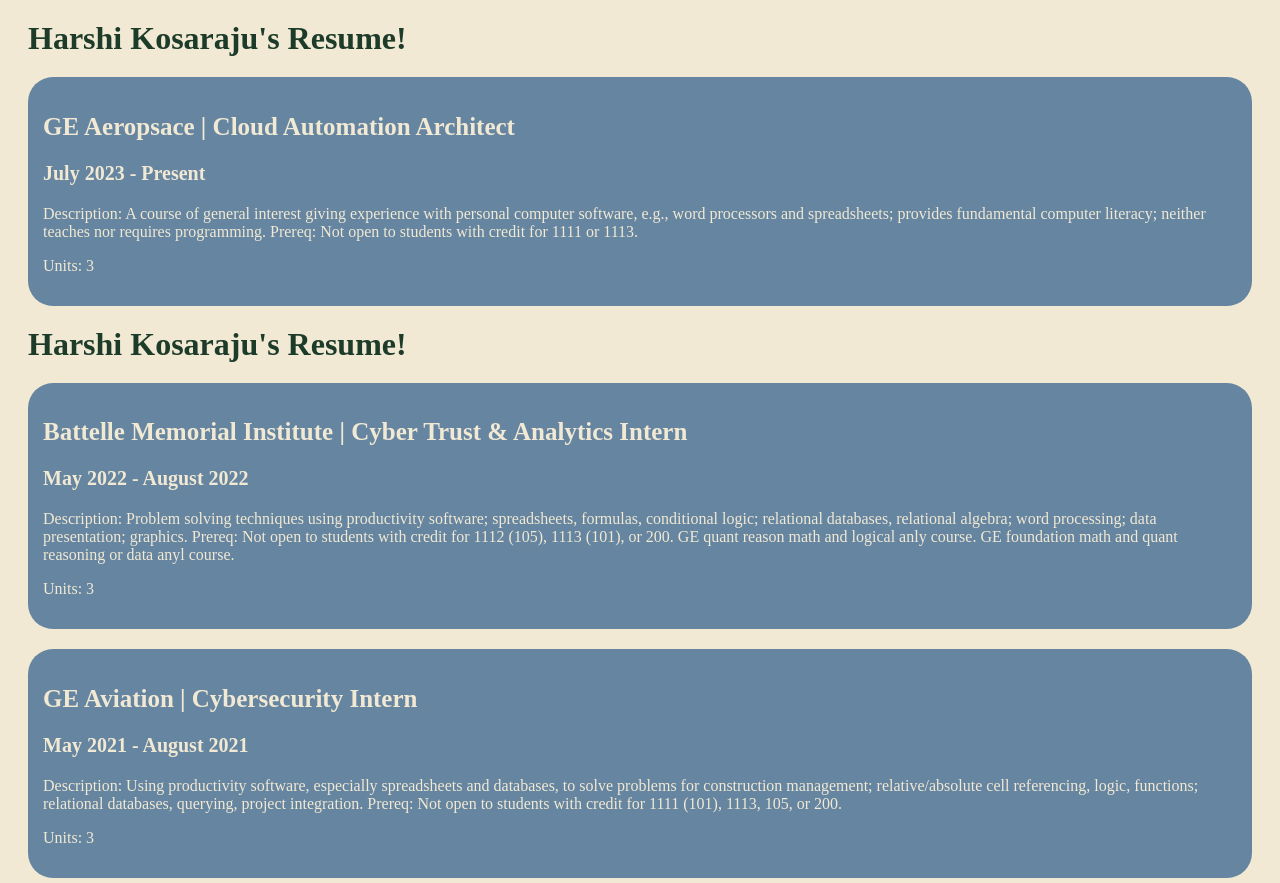
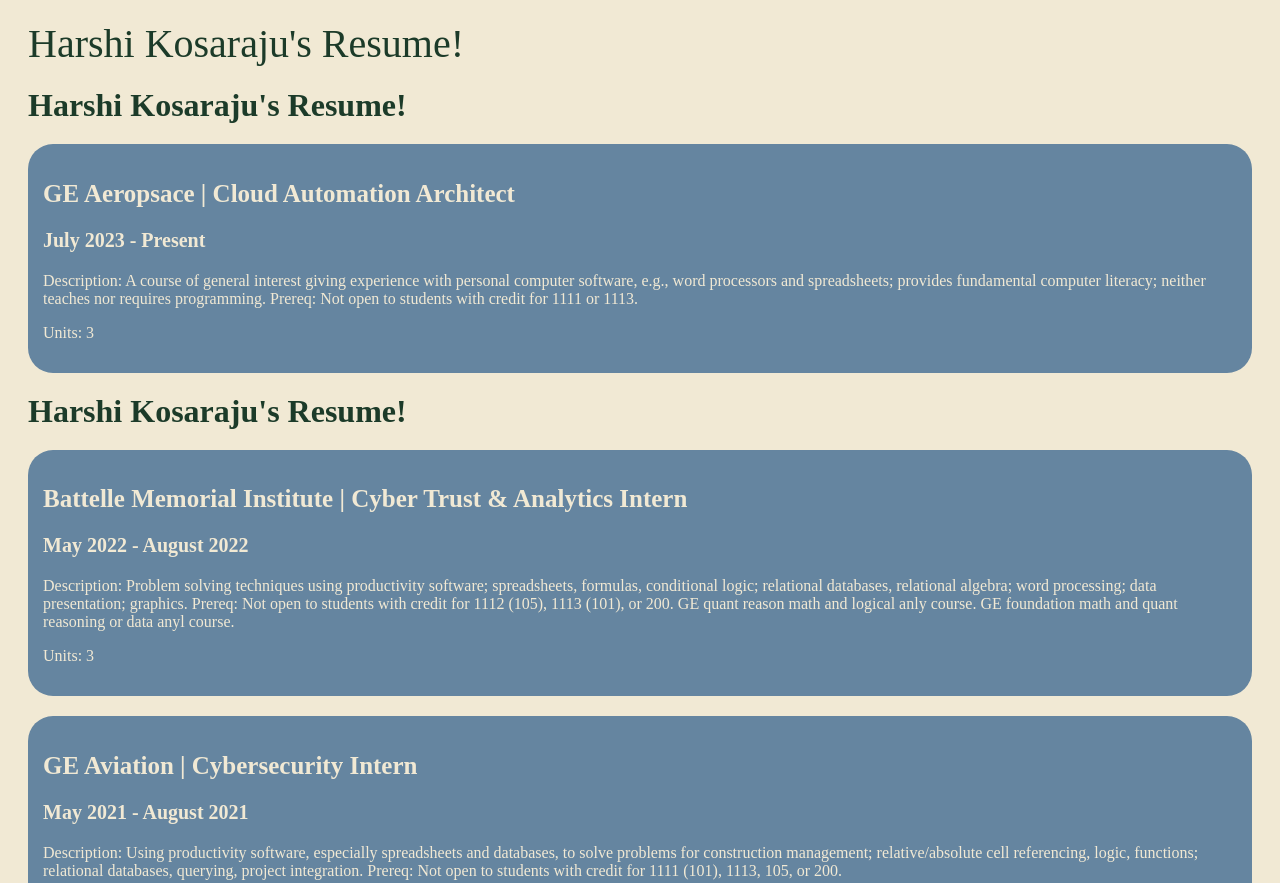
Before and after one commit to harshikosaraju/harshikosaraju.github.io, a plain HTML site: page index.html in a window 1280 px wide. Shown: the top 883 px of the page. Drawn offline with Linux system fonts and the light colour scheme; a web font is replaced by a local one.

Commit message:
update format... again..

```diff
--- a/format.css
+++ b/format.css
@@ -22,6 +22,11 @@ aside {
     width:25%;
     float:left;
 }
+#name{
+    margin: 20px;
+    color: #1C3B29;
+    font-size: 40px;
+}
 #course {
 	background: #6585a0;
 	border-radius: 25px;
--- a/index.html
+++ b/index.html
@@ -7,6 +7,7 @@
 <body>
 
 	<main>
+		<div id="name">Harshi Kosaraju's Resume!</div>
 		<h1>Harshi Kosaraju's Resume!</h1>
 		<div id="course">
 			<h2>GE Aeropsace | Cloud Automation Architect</h2>
```
